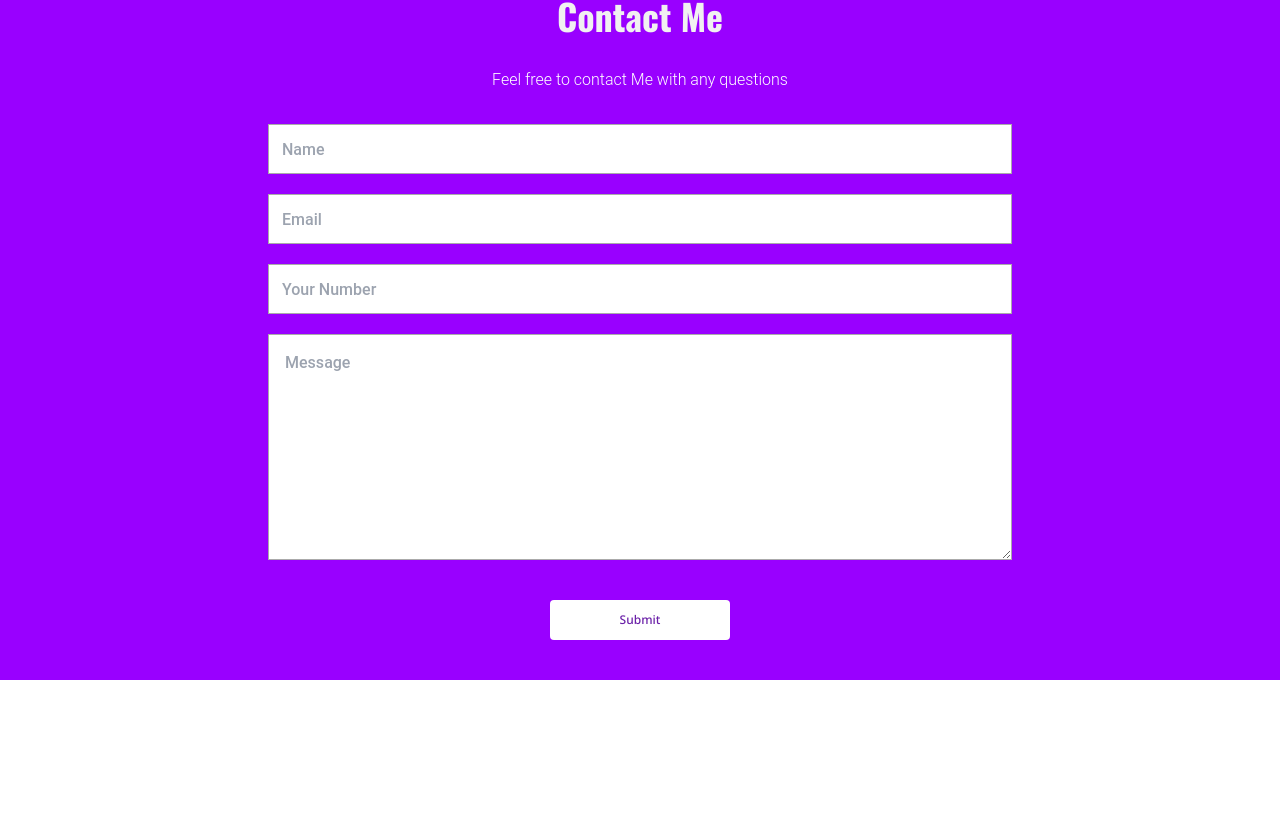
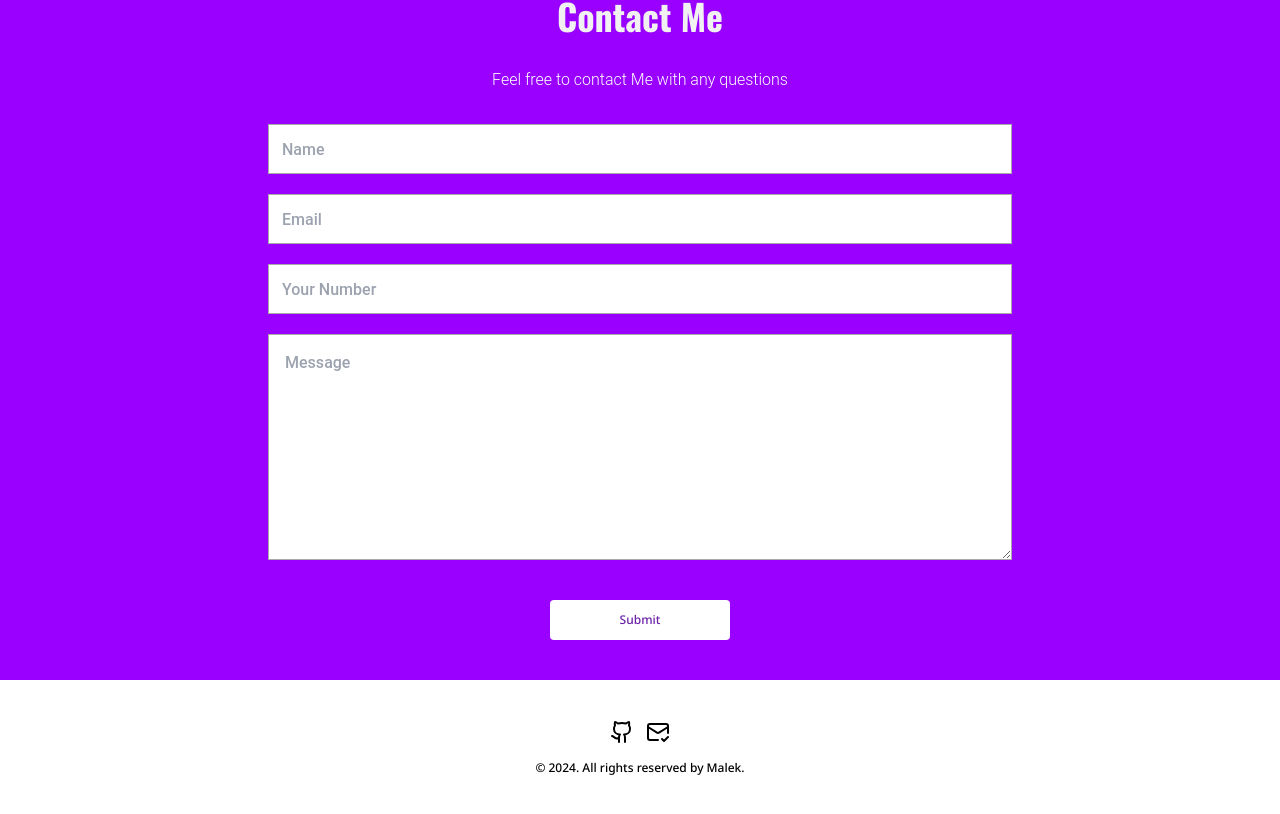
Before and after one commit to malek0x1/malek0x1.github.io, a Next.js app: page / in a window 1280 px wide. Shown: the part 3570-4384 px from the top of the page. Before the commit the page ends 4250 px from the top, so only its background shows below. Built offline with nearby package versions, Linux system fonts and the light colour scheme.

Commit message:
finish footer

```diff
--- /dev/null
+++ b/src/components/footer.jsx
@@ -0,0 +1,24 @@
+import { Github, MailCheckIcon } from 'lucide-react';
+import { Oswald } from 'next/font/google';
+const font = Oswald({ subsets: ["latin"], weight: "700" });
+
+const Footer = () => {
+    return (
+        <div className='p-10 flex justify-center flex-col items-center gap-4'>
+
+            <div className=" flex items-center gap-3">
+                <Github />
+                <MailCheckIcon />
+            </div>
+
+            <div className="">
+                <p className='text-xs'>
+                    © 2024. All rights reserved by Malek.
+                </p>
+            </div>
+
+        </div>
+    )
+}
+
+export default Footer
--- a/src/pages/index.jsx
+++ b/src/pages/index.jsx
@@ -10,6 +10,7 @@ import { PROJECTS } from "@/other/data";
 import SectionTitle from "@/components/SectionTitle";
 import ContactUs from "@/components/ContactUs";
 import { useState } from "react";
+import Footer from "@/components/footer";
 
 const font = Noto_Sans({ subsets: ["latin"], weight: "500" });
 
@@ -71,6 +72,7 @@ export default function Home() {
         </div>
       </div>
       <ContactUs />
+      <Footer />
     </main>
   );
 }
```
